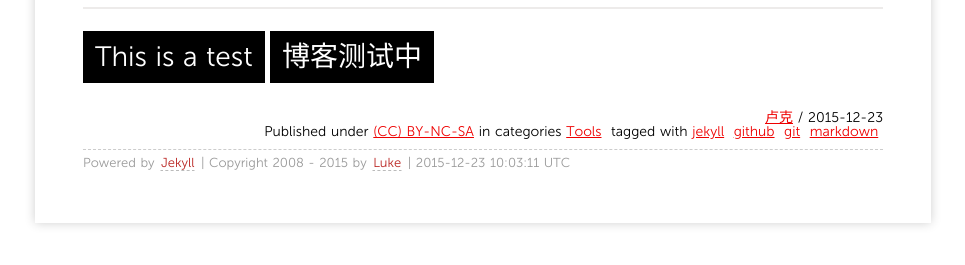
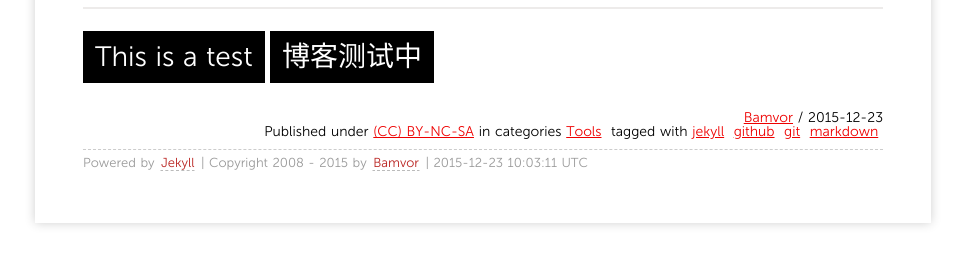
Before and after one commit to bjzhang/bjzhang.github.io, a Jekyll site: the page built from _posts/2015/2015-12-23-test-blog-works-or-not.md, in a window 1280 px wide. Shown: the part 175-440 px from the top of the page, without its empty margins (157-1122 px from the left). Built offline with Jekyll 4.4.1, drawn with Linux system fonts in a browser that asks for light colours; Markdown is read by kramdown in place of the engine named in the settings; comment, search, counter and statistics services are not loaded.

Commit message:
update to my name in _config.yml and _layouts/default.html
Signed-off-by: Bamvor Jian Zhang <bamvor.zhangjian@linaro.org>

```diff
--- a/_config.yml
+++ b/_config.yml
@@ -1,6 +1,6 @@
 markdown: rdiscount
 permalink: /:year/:month/:title/
-url: http://geeklu.com
-author: 卢克
+url: http://bjzhang.github.io
+author: Bamvor
 pygments: true
 paginate: 24
--- a/_layouts/default.html
+++ b/_layouts/default.html
@@ -35,7 +35,7 @@
       </div>
 
     <footer>
-        <p><small>Powered by <a href="https://github.com/mojombo/jekyll">Jekyll</a> | Copyright 2008 - {{site.time | date:"%Y"}} by <a href="http://geeklu.com/about/">Luke</a> | <span class="label label-info">{{site.time | date:"%Y-%m-%d %H:%M:%S %Z"}}</span></small></p>
+        <p><small>Powered by <a href="https://github.com/mojombo/jekyll">Jekyll</a> | Copyright 2008 - {{site.time | date:"%Y"}} by <a href="http://geeklu.com/about/">Bamvor</a> | <span class="label label-info">{{site.time | date:"%Y-%m-%d %H:%M:%S %Z"}}</span></small></p>
     </footer>
 
     </div>
```
